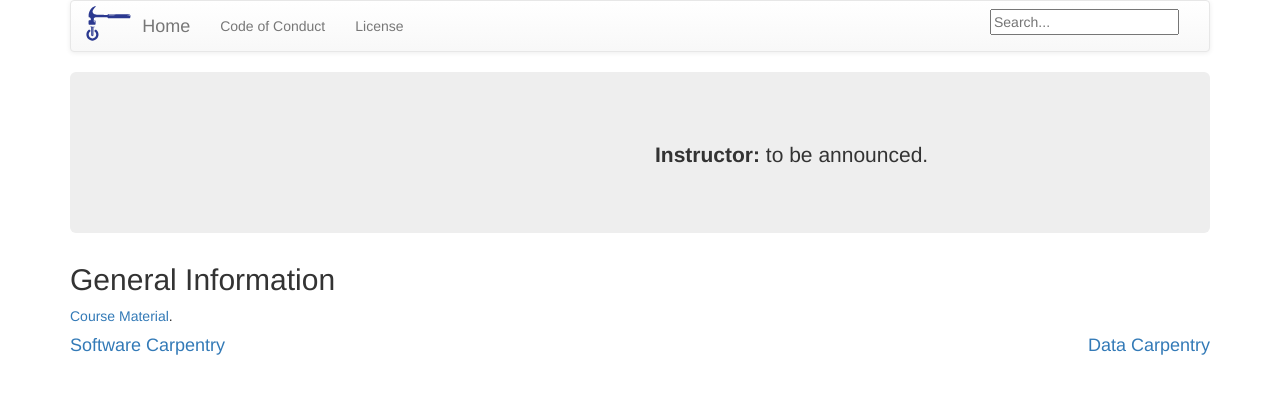
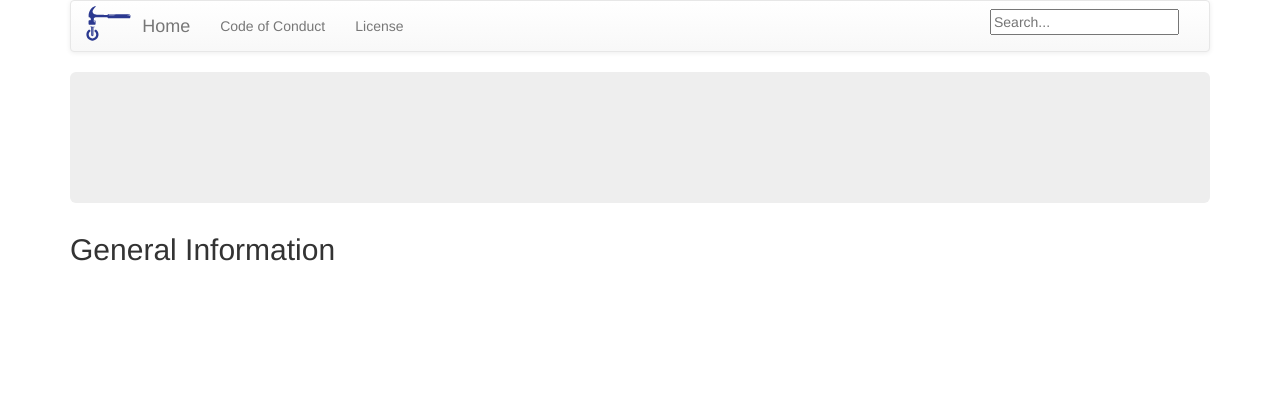
Before and after one commit to aliojjati/NuPhysics, a Jekyll site: the page built from Course/index.html, in a window 1280 px wide. Shown: the top 394 px of the page. Built offline with Jekyll 4.4.1, drawn with Linux system fonts in a browser that asks for light colours.

Commit message:
Course Folder edit 2

```diff
--- a/Course/_includes/workshop_ad.html
+++ b/Course/_includes/workshop_ad.html
@@ -7,7 +7,8 @@
           <p>{{page.humandate}}</p>
           <p>{% if page.humantime %}{{page.humantime}}{% endif %}</p>
         </div>
-        <div class="col-md-6">
+        <!--AH
+	<div class="col-md-6">
           <p>
           <strong>Instructor:</strong>
           {% if page.instructor %}
@@ -23,6 +24,7 @@
           </p>
           {% endif %}
         </div>
+	-->
       </div>
     </div>
   </div>
--- a/Course/_includes/workshop_footer.html
+++ b/Course/_includes/workshop_footer.html
@@ -1,3 +1,4 @@
+<!--AH
 <footer>
   <div class="row">
     <div class="col-md-6" align="left">
--- a/Course/index.html
+++ b/Course/index.html
@@ -8,5 +8,3 @@ root: .               # DON'T CHANGE THIS EITHER.  (THANK YOU.)
 
 
 <h2 id="general">General Information</h2>
-
-<a href="Course/index.html">Course Material</a>.
```
